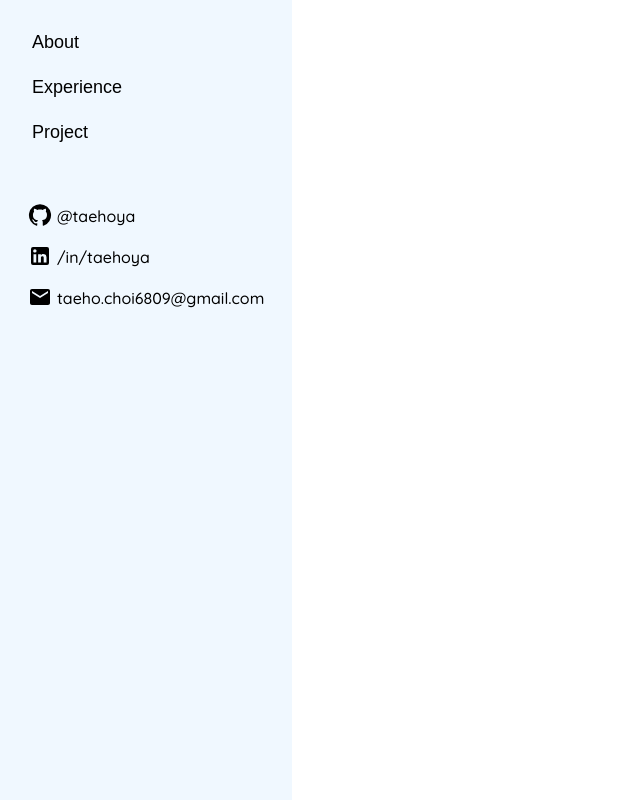
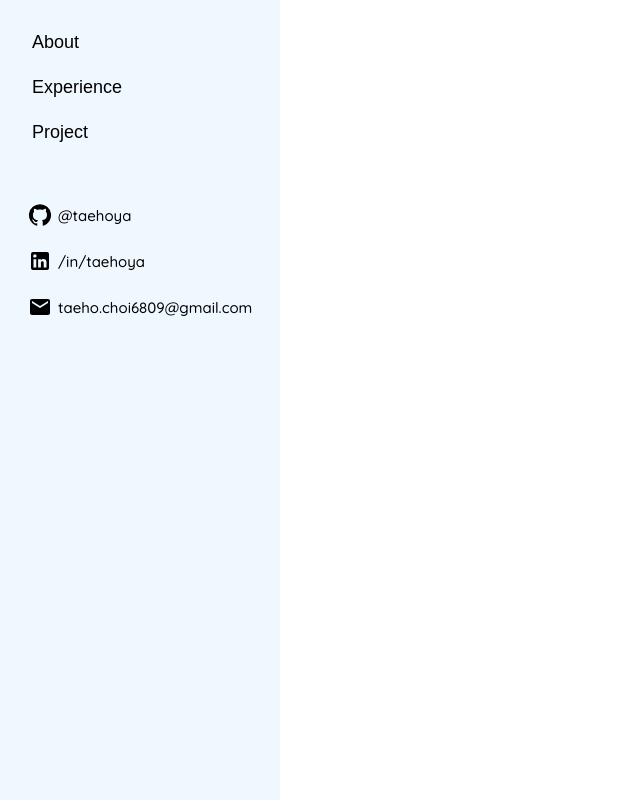
Before and after one commit to Taehoya/portfolio-v2, a Next.js app: page / in a window 1280 px wide. Shown: the whole page, without its empty margins (0-640 px from the left). Built offline with nearby package versions, Linux system fonts and the light colour scheme.

Commit message:
update social button styling

```diff
--- a/src/components/c-social-button/page.styled.ts
+++ b/src/components/c-social-button/page.styled.ts
@@ -1,18 +1,19 @@
 import styled from 'styled-components';
-import Link from 'next/link';
 
 export const Container = styled.div`
     display: flex;
     padding: 0.5rem;
     cursor: pointer;
+    margin-bottom: 5px;
 `;
 
 export const Icon = styled.div`
-    padding-right: 5px;
+    padding-right: 6px;
     font-size: 6px;
 `;
 
 export const Title = styled.p`
     display: flex;
     align-items: center;
+    font-size: 15px;
 `;
```
